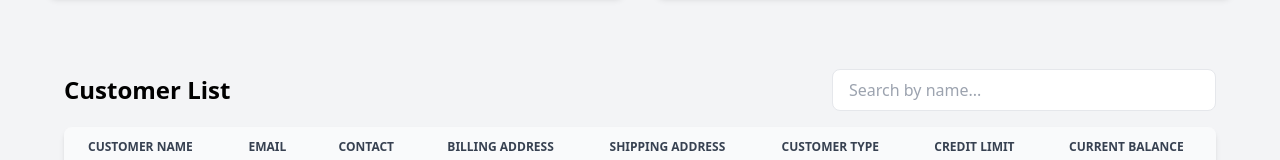
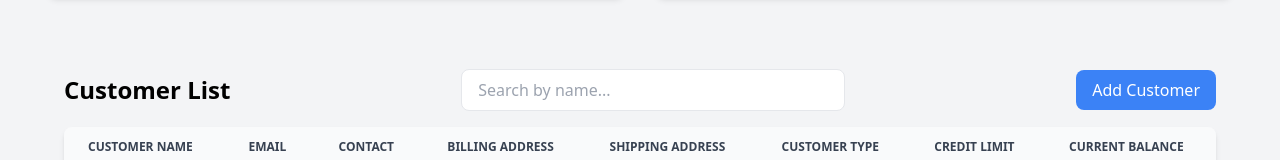
Before and after one commit to Pristine-Mind/supply-chain-management-frontend, a React (Vite) app: page /customers in a window 1280 px wide. Shown: the part 455-615 px from the top of the page. Built offline with nearby package versions, Linux system fonts and the light colour scheme; no server answers.

Commit message:
Add missing customer add button

```diff
--- a/src/components/CustomerList.tsx
+++ b/src/components/CustomerList.tsx
@@ -199,6 +199,12 @@
           placeholder="Search by name..."
           className="px-4 py-2 border rounded-lg w-1/3"
         />
+        <button
+            onClick={() => setFormVisible(true)}
+            className="px-4 py-2 bg-blue-500 text-white rounded-lg"
+          >
+            Add Customer
+        </button>
       </div>
 
       {/* Customer Table */}
```
